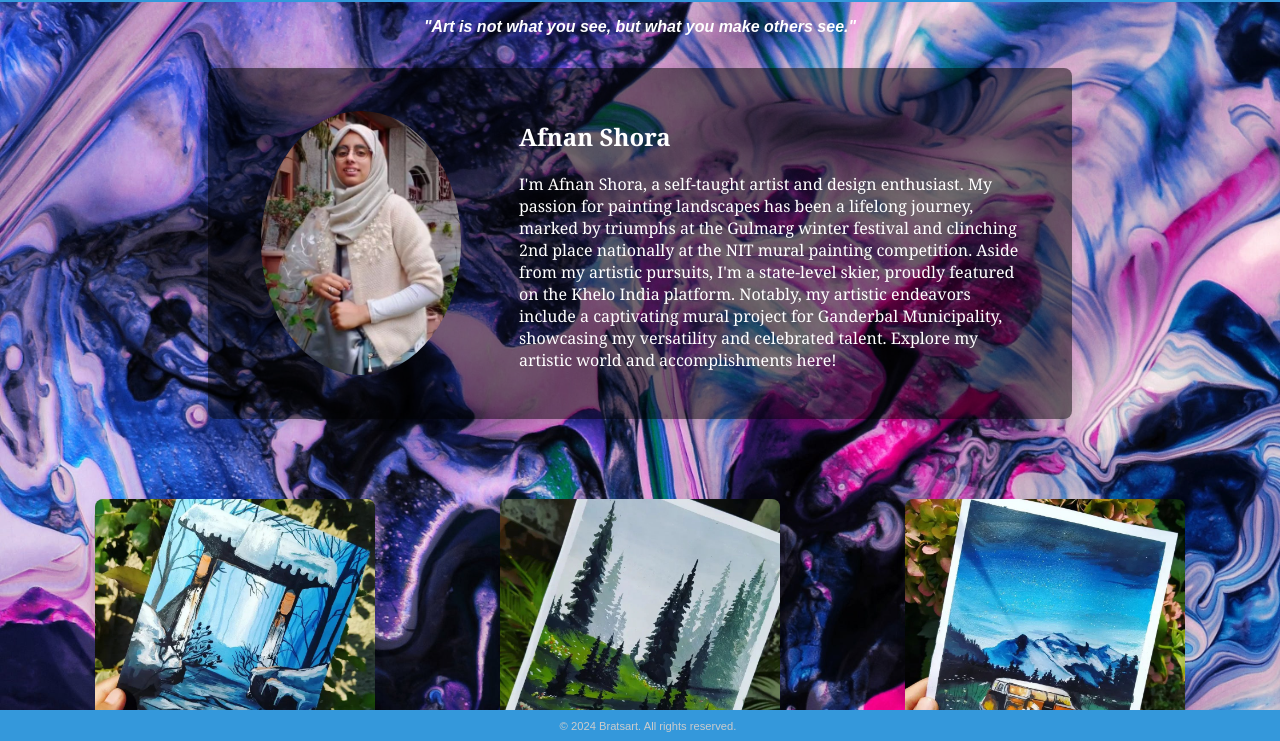
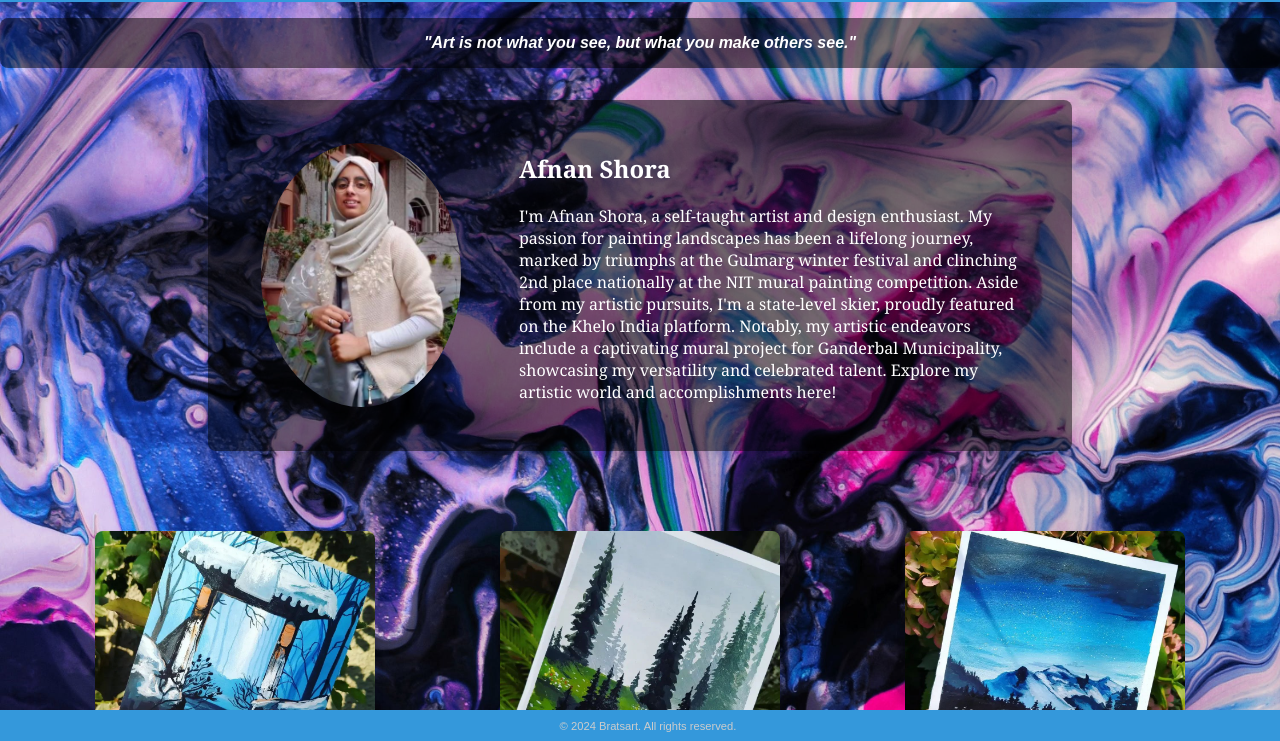
Before and after one commit to muhammdshibil/bratsart.github.io., a plain HTML site: page index.html in a window 1280 px wide. Shown: the part 58-799 px from the top of the page. Drawn offline with Linux system fonts and the light colour scheme; files whose address does not match are found by name.

Commit message:
Update index.html

```diff
--- a/index.html
+++ b/index.html
@@ -88,14 +88,17 @@
             color: #fff; /* Adjust text color for better visibility on the background */
             font-family: 'Georgia', serif;
         }
-
         .quote {
             text-align: center;
             font-style: italic;
             font-weight: bold;
-            color: #fff;
+            color: #fff; /* Adjust text color for better visibility on the background */
             margin-top: 1em;
+            padding: 1em; /* Add padding for better visibility */
+            background-color: rgba(0, 0, 0, 0.5); /* Semi-transparent background for better readability */
+            border-radius: 8px; /* Add border radius for a nice look */
         }
+
 
         .paintings-heading {
             text-align: center;
```
